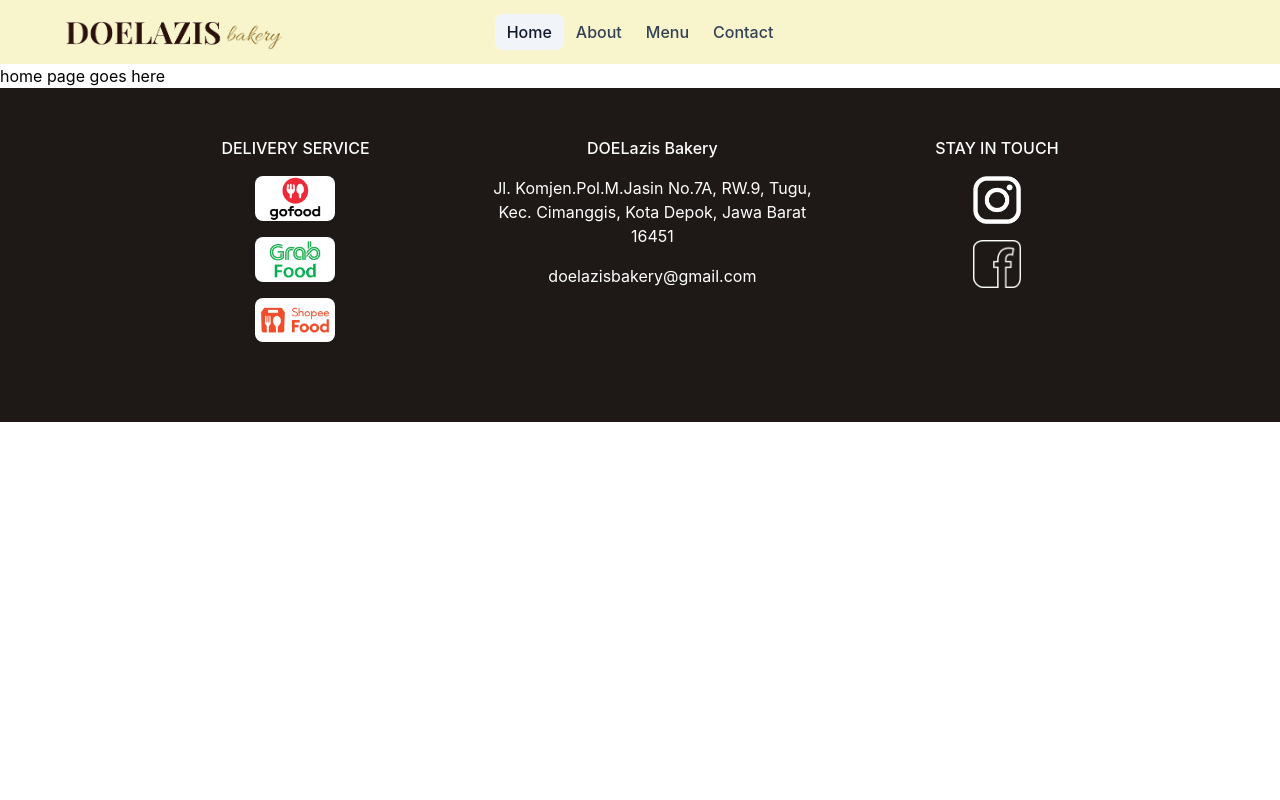
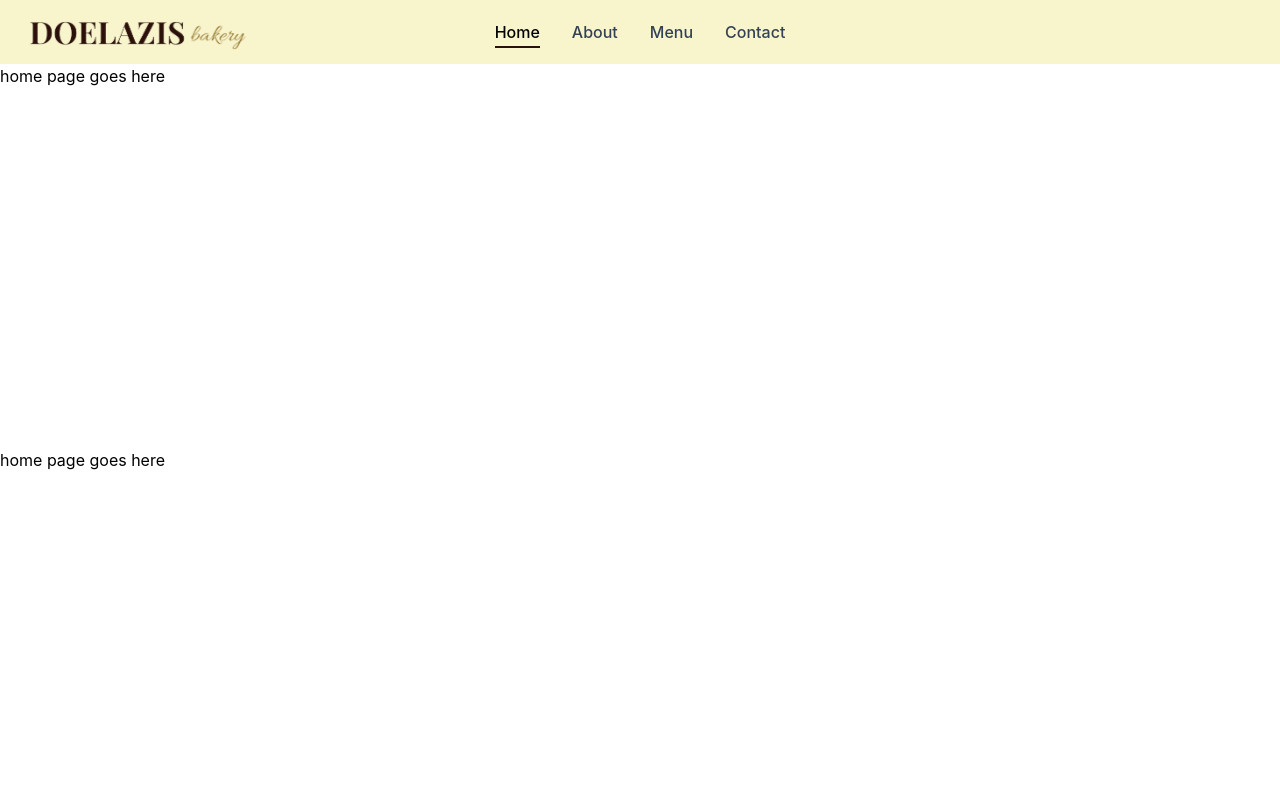
Before and after one commit to aimarmln/DOELazis-bakery, a React (Create React App) app: page / in a window 1280 px wide. Shown: the top 800 px of the page. Built offline with nearby package versions, Linux system fonts and the light colour scheme.

Commit message:
feat: update navbar transition effect

```diff
--- a/src/components/Footer.jsx
+++ b/src/components/Footer.jsx
@@ -56,10 +56,10 @@ const Footer = () => {
       </div>
       <div>
         <p className="font-medium">STAY IN TOUCH</p>
-        <div>
+        <div className="flex justify-center">
           {socialMedia.map(({ src, alt, url }, idx) => (
             <a href={url} target="_blank" rel="noopener noreferrer">
-              <img src={src} alt={alt} key={idx} className="w-12 my-4 mx-auto" />
+              <img src={src} alt={alt} key={idx} className="w-8 my-4 mx-2" />
             </a>
           ))}
         </div>
--- a/src/components/Navbar.jsx
+++ b/src/components/Navbar.jsx
@@ -13,22 +13,22 @@ const Navbar = () => {
 
   return (
     <nav className="sticky top-0 h-16 flex justify-center items-center px-20 bg-neutral-200 " style={{ backgroundColor: "#F8F5CD" }}>
-      <img src={navLogo} alt="doelazis-navlogo" className="h-44 absolute left-9"  />
+      <img src={navLogo} alt="doelazis-navlogo" className="h-44 absolute left-0"  />
       <div>
         {pages.map(({ page, path }, idx) => {
-          let style = "";
-
           if (location.pathname === path) {
-            style = "rounded-lg px-3 py-2 text-slate-700 font-medium bg-slate-100 text-slate-900 transition duration-200";
+            return (
+              <Link to={path} key={idx} className="mx-4 py-1 font-medium transition duration-300" style={{ borderBottom: "2px solid", borderBottomColor: "#2C110A" }}>
+                {page}
+              </Link>
+            );
           } else {
-            style = "rounded-lg px-3 py-2 text-slate-700 font-medium hover:bg-slate-100 hover:text-slate-900 transition duration-200";
+            return (
+              <Link to={path} key={idx} className="mx-4 py-1 text-slate-700 font-medium border-b-2 border-transparent hover:border-b-rose-950 transition duration-300">
+                {page}
+              </Link>
+            );
           }
-
-          return (
-            <Link to={path} key={idx} className={style}>
-              {page}
-            </Link>
-          );
         })}
       </div>
     </nav>
--- a/src/views/Home.jsx
+++ b/src/views/Home.jsx
@@ -1,6 +1,9 @@
 const Home = () => {
   return (
-    <h1>home page goes here</h1>
+    <div>
+      <h1 className="h-96">home page goes here</h1>
+      <h1 className="h-96">home page goes here</h1>
+    </div>
   );
 }
 
```
Also changed, not shown: src/Assets/Images/facebook-logo.png.
